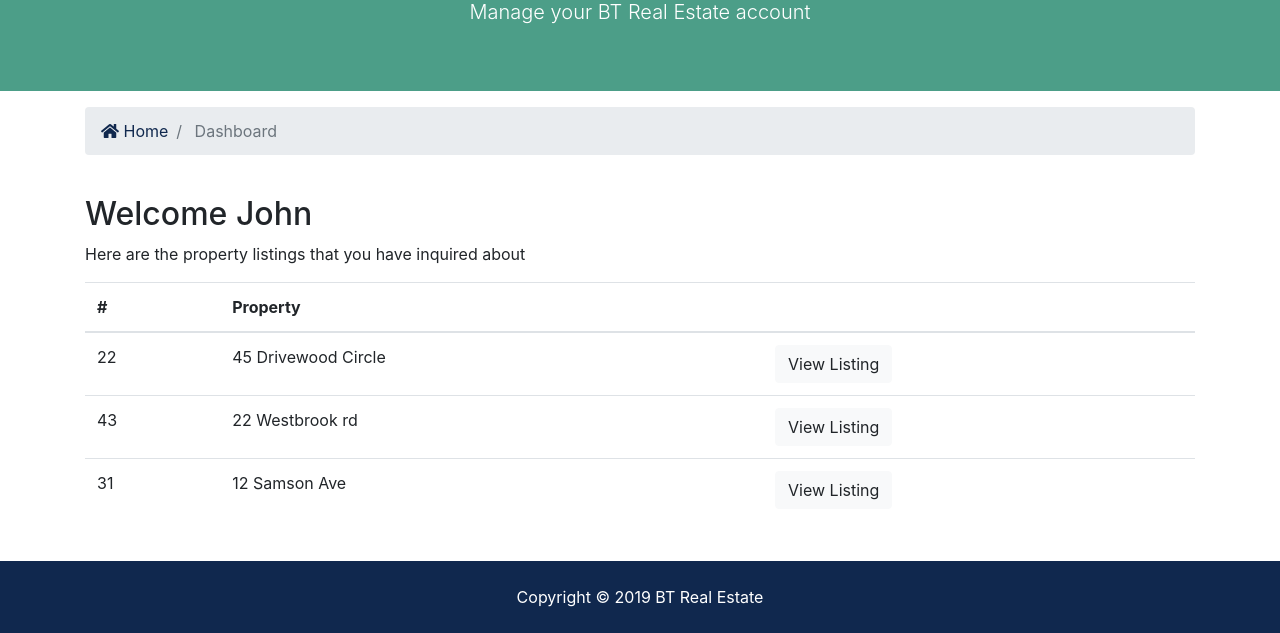
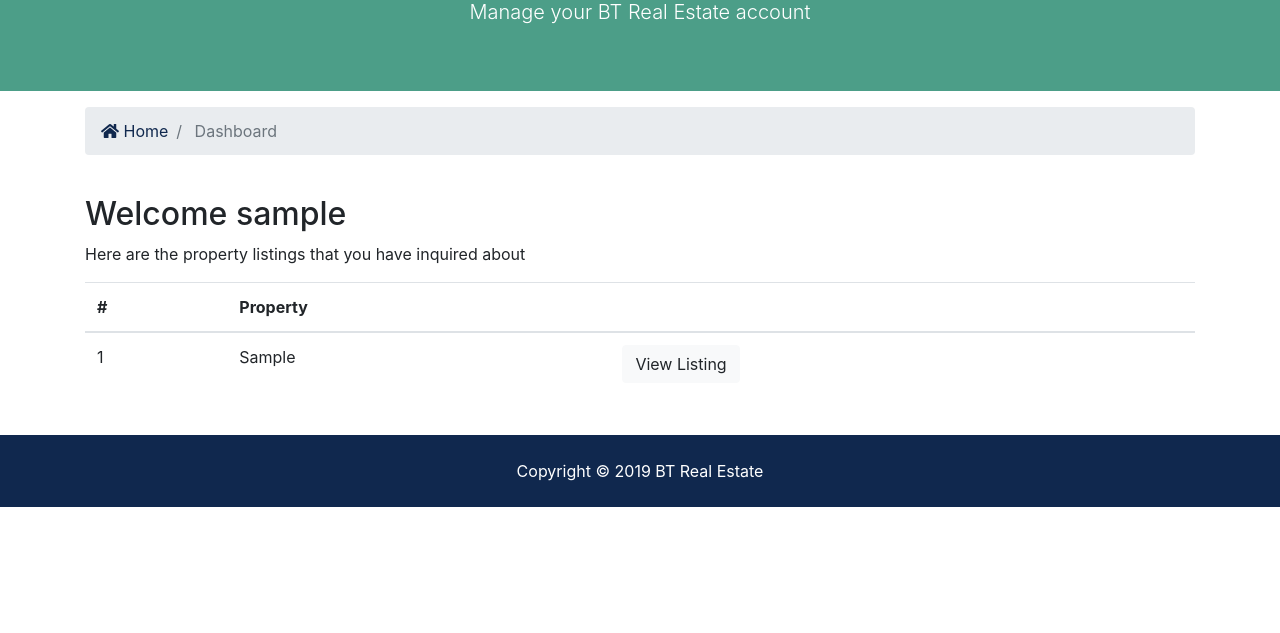
Before and after one commit to BerzinsU/btre_project, a Django app: page /accounts/dashboard in a window 1280 px wide. Shown: the part 254-887 px from the top of the page. After the commit the page ends 761 px from the top, so only its background shows below. Run offline with Django 3.2, Linux system fonts and the light colour scheme; a user stored in the database is signed in; tables that the repository leaves empty hold one stand-in row (values such as "Sample post"); some libraries are stand-ins or nearby versions.

Commit message:
User dashboard shows sent inquirys

```diff
--- a/accounts/views.py
+++ b/accounts/views.py
@@ -1,6 +1,7 @@
 from django.shortcuts import render, redirect
 from django.contrib import messages, auth
 from django.contrib.auth.models import User
+from contacts.models import Contact
 
 def register(request):
     if request.method == 'POST':
@@ -57,4 +58,8 @@ def logout(request):
         return redirect('index')
 
 def dashboard(request):
-    return render(request, 'accounts/dashboard.html')
+    user_contacts = Contact.objects.order_by('-contact_date').filter(user_id=request.user.id)
+    context = {
+        'user_contacts': user_contacts
+    }
+    return render(request, 'accounts/dashboard.html',context)
--- a/templates/accounts/dashboard.html
+++ b/templates/accounts/dashboard.html
@@ -36,7 +36,8 @@
         <div class="container">
           <div class="row">
             <div class="col-md-12">
-              <h2>Welcome John</h2>
+              <h2>Welcome {{user.username}}</h2>
+              {%if user_contacts%}
                 <p>Here are the property listings that you have inquired about</p>
                 <table class="table">
                   <thead>
@@ -47,29 +48,22 @@
                     </tr>
                   </thead>
                   <tbody>
+                    {%for contact in user_contacts%}
                       <tr>
-                    <td>22</td>
-                    <td>45 Drivewood Circle</td>
+                        <td>{{contact.id}}</td>
+                        <td>{{contact.listing}}</td>
                         <td>
-                      <a class="btn btn-light" href="#">View Listing</a>
+                          <a class="btn btn-light" href="{% url 'listing' contact.listing_id  %}">View Listing</a>
                         </td>
                       </tr>
-                  <tr>
-                    <td>43</td>
-                    <td>22 Westbrook rd</td>
-                    <td>
-                      <a class="btn btn-light" href="#">View Listing</a>
-                    </td>
-                  </tr>
-                  <tr>
-                    <td>31</td>
-                    <td>12 Samson Ave</td>
-                    <td>
-                      <a class="btn btn-light" href="#">View Listing</a>
-                    </td>
-                  </tr>
+                    {%endfor%}
                   </tbody>
                 </table>
+                {%else%}
+                <div class="col-md-12">
+                  <p>You have not made any inquirys</p>
+                </div>
+                {%endif%}
             </div>
           </div>
         </div>
```
Lines whose indentation alone changed are shown as unchanged.
